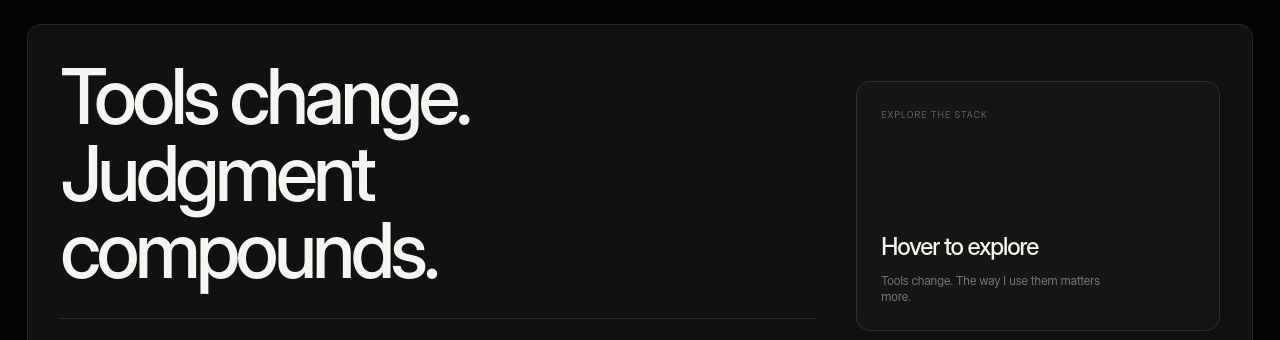
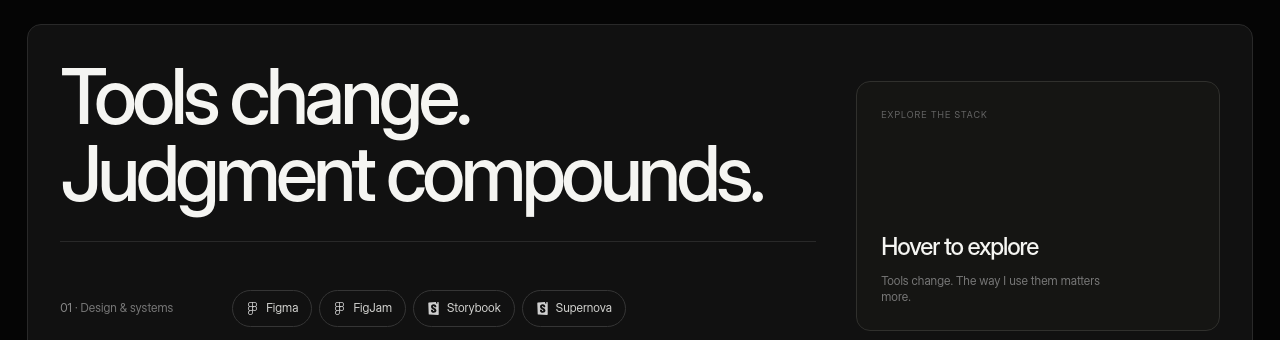
Before and after one commit to deboramoratalla-lab/portfolio, a Next.js app: page / in a window 1280 px wide. Shown: the part 5440-5780 px from the top of the page. Built offline with nearby package versions, Linux system fonts and the light colour scheme.

Commit message:
Keep tools statement to two lines

```diff
--- a/src/app/globals.css
+++ b/src/app/globals.css
@@ -102,7 +102,7 @@ main { overflow:clip; }.section{padding:120px 24px;max-width:1480px;margin:0 aut
 .tool-showcase{display:grid;grid-template-columns:minmax(0,2.08fr) minmax(300px,1fr);grid-template-rows:auto 1fr;column-gap:40px;row-gap:28px;margin-top:0;padding:34px 32px 22px;border:1px solid #292929;border-radius:14px;background:#111}
 .tool-heading{grid-column:1;grid-row:1;display:grid;grid-template-columns:auto 1fr;align-items:start;margin:0;padding-bottom:28px;border-bottom:1px solid #292929;color:#f5f5f2;font-size:clamp(54px,6vw,78px);font-weight:450;line-height:1;letter-spacing:-.06em}
 .tool-heading span{grid-column:1}
-.tool-heading span:last-of-type{width:520px}
+.tool-heading span:last-of-type{width:auto;white-space:nowrap}
 .tool-heading sup{grid-column:2;grid-row:1;padding:4px 0 0 18px;color:#777;font-size:30px;line-height:1;letter-spacing:0}
 .tool-groups{grid-column:1;grid-row:2;border-top:0}
 .tool-group{display:grid;grid-template-columns:158px 1fr;gap:14px;min-height:78px;padding:18px 0;border-bottom:1px solid #292929}
@@ -121,7 +121,7 @@ main { overflow:clip; }.section{padding:120px 24px;max-width:1480px;margin:0 aut
 @media (max-width:800px){
   .tool-showcase{grid-template-columns:1fr;grid-template-rows:auto auto auto;gap:0;padding:22px 18px}
   .tool-heading{grid-column:1;grid-row:1;padding-bottom:22px;font-size:46px}
-  .tool-heading span:last-of-type{width:auto}
+  .tool-heading span:last-of-type{width:auto;white-space:normal}
   .tool-heading sup{font-size:18px;padding-left:10px}
   .tool-groups{grid-column:1;grid-row:2}
   .tool-group{grid-template-columns:1fr;gap:12px;padding:18px 0}
```
